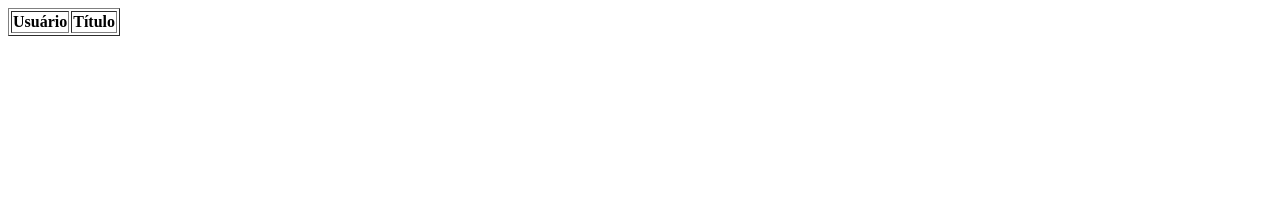
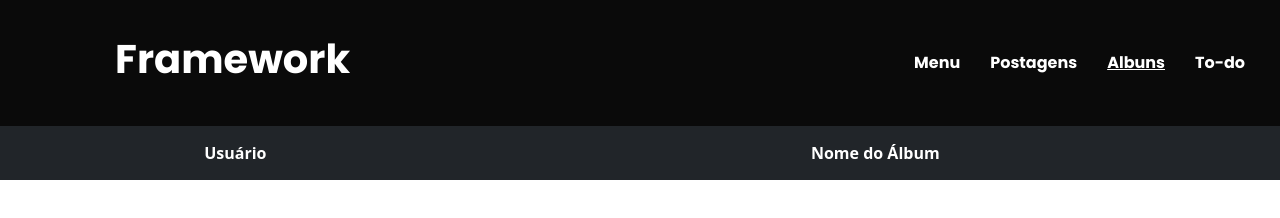
Before and after one commit to ViniciusCoutt/desafio-tecnico-padawans, a plain HTML site: page pages/albums.html in a window 1280 px wide. Drawn offline with nearby package versions, Linux system fonts and the light colour scheme; no server answers.

Commit message:
Desafio Framework v1.1

```diff
--- a/pages/albums.html
+++ b/pages/albums.html
@@ -5,24 +5,35 @@
     <meta charset="UTF-8">
     <meta http-equiv="X-UA-Compatible" content="IE=edge">
     <meta name="viewport" content="width=device-width, initial-scale=1.0">
-    <link rel="stylesheet" href="/style/standard.css">
-
+    <link rel="stylesheet" href="/style/tables.css">
+    <link href="https://cdn.jsdelivr.net/npm/bootstrap@5.1.0/dist/css/bootstrap.min.css" rel="stylesheet"
+        integrity="sha384-KyZXEAg3QhqLMpG8r+8fhAXLRk2vvoC2f3B09zVXn8CA5QIVfZOJ3BCsw2P0p/We" crossorigin="anonymous">
     <title>Albuns</title>
 </head>
 
 <body>
+    <header>
+        <h1><a href="index.html">Framework </a></h1>
+        <nav>
+            <ul type="none">
+                <li><a href="index.html">Menu</a></li>
+                <li><a href="posts.html">Postagens</a></li>
+                <li><a href="albums.html" style="text-decoration: underline">Albuns</a></li>
+                <li><a href="todo.html">To-do</a></li>
+            </ul>
+        </nav>
+    </header>
 
-    <table border="1">
-        <thead>
+    <table class="table table-hover">
+        <thead id="tabhead" class="table-dark">
             <tr>
                 <th>Usuário</th>
-                <th>Título</th>
+                <th>Nome do Álbum</th>
             </tr>
         </thead>
 
-        <tbody id="data">
+        <tbody id="data"></tbody>
 
-        </tbody>
     </table>
 
 
--- a/style/index.css
+++ b/style/index.css
@@ -23,8 +23,6 @@ body{
     flex-direction: column;
 }
 
-
-
 header {
     background: #0a0a0a;
     padding: 20px
@@ -37,13 +35,12 @@ h1 {
     margin-left: 5rem;
 }
 
-
 main nav ul li {
     text-align: center;
     padding: 30px;
     background: #131313;
+}
 
-}
 main a {
     color: white;
     font-weight: bold;
--- a/style/tables.css
+++ b/style/tables.css
@@ -1,7 +1,47 @@
-#container {
-    width: min(80%, 120rem);
-    background-color: black;
-    margin: 0 auto;
+@import url('https://fonts.googleapis.com/css?family=Poppins:400,500,600,700&display=swap');
+
+header {
+    background: #0a0a0a;
+    padding: 20px;
+    color: white;
+    font-family: 'Poppins', sans-serif;
     display: flex;
-    flex-direction: column;
+    justify-content: space-between;
+    align-items: center;
 }
+
+header h1 {
+    margin-left: 5rem;
+    font-family: 'Poppins', sans-serif;
+}
+
+header ul {
+    display: flex;
+    margin: 0;
+}
+
+header a {
+    color: white;
+    font-weight: bold;
+    text-decoration: none;
+    padding: 15px;
+    display: flex;
+}
+
+header h1:hover, header a:hover{
+    color: #5f3473;
+    transition: .2s;
+}
+
+#tabhead tr th{
+    text-align: center;
+    padding:15px;
+}
+
+#data {
+    text-align: justify;
+}
+
+#data td:first-child {
+    text-align: center;
+}
```
Also changed, not shown: pages/index.html (+1 -0 lines), pages/posts.html (+17 -5 lines), pages/todo.html (+17 -8 lines).
